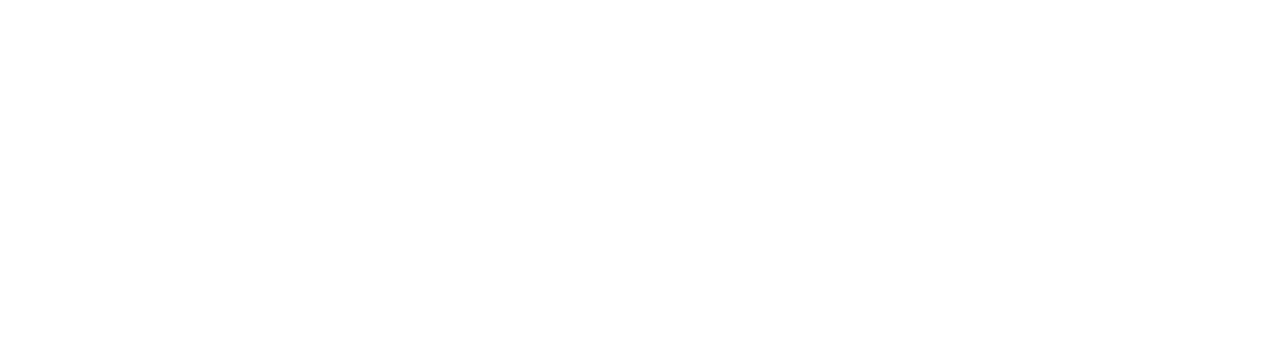
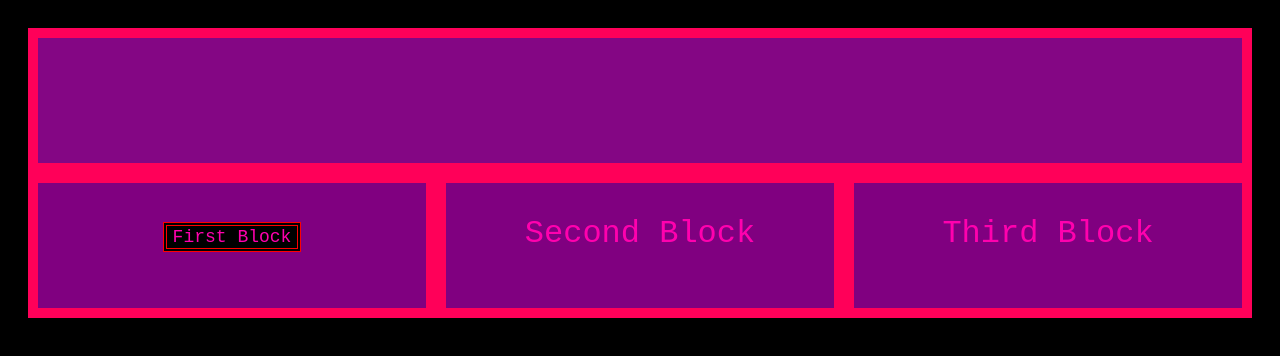
Before and after one commit to Apoll0nsLyre/projet-perso-siteweb, a plain HTML site: page index.html in a window 1280 px wide. Drawn offline with Linux system fonts and the light colour scheme.

Commit message:
add buttons and flex

```diff
--- a/index.html
+++ b/index.html
@@ -4,9 +4,20 @@
     <meta charset="UTF-8">
     <meta http-equiv="X-UA-Compatible" content="IE=edge">
     <meta name="viewport" content="width=device-width, initial-scale=1.0">
-    <title>Document</title>
+    <link rel="stylesheet" href="styles.css">
+    <title>WebSite</title>
+
 </head>
 <body>
+    <div class="flex-container">
+        <div class="ONE"></div>
+        </div>
+        <div class="flex-container2">
+            <div class="one"><p><button type="button">First Block</button></p></div>
+            <div class="two"><p>Second Block</p></div>
+            <div class="three"><p>Third Block</p></div>
+        </div>
+
 
 </body>
 </html>
--- a/styles.css
+++ b/styles.css
@@ -0,0 +1,69 @@
+body {
+    background-color:black;
+    border: 20px solid black;
+}
+
+.flex-container {
+    display: flex;
+}
+
+.flex-container div {
+    background:rgb(132, 6, 132);
+    border: 10px solid rgb(255, 0, 89);
+    height: 125px;
+    width: 250px;
+    margin: 0%;
+    flex: 1 1 auto;
+}
+
+.flex-container .ONE {
+    flex-shrink: 0;
+}
+
+.flex-container2 {
+    display: flex;
+}
+
+.flex-container2 div {
+    background:purple;
+    border: 10px solid rgb(255, 0, 89);
+    height: 125px;
+    width: 250px;
+    margin: 0%;
+    flex: 1 1 auto;
+}
+
+.flex-container2 .two {
+    flex-shrink: 0;
+}
+p{
+    font-family: 'Courier New', Courier, monospace;
+    text-align: center;
+    font-size: xx-large;
+    color: rgb(255, 0, 174);
+}
+
+button {
+    border: 4px double red ;
+    display: inline-block;
+    font-family: 'Courier New', Courier, monospace;
+    text-align: center;
+    font-size: large;
+    color: rgb(255, 0, 174);
+    background-color: black;
+}
+
+button:hover {
+    border: 4px double red ;
+    display: inline-block;
+    font-family: 'Courier New', Courier, monospace;
+    text-align: center;
+    font-size: xx-large;
+    color: rgb(255, 0, 174);
+    -webkit-transition: all 0.5s;
+    -moz-transition: all 0.5s;
+    -o-transition: all 0.5s;
+    transition: all 0.5s;
+    cursor: pointer;
+    margin: 5px;
+}
```
